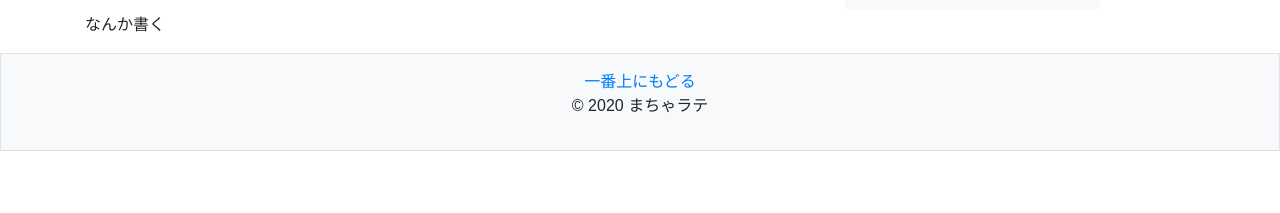
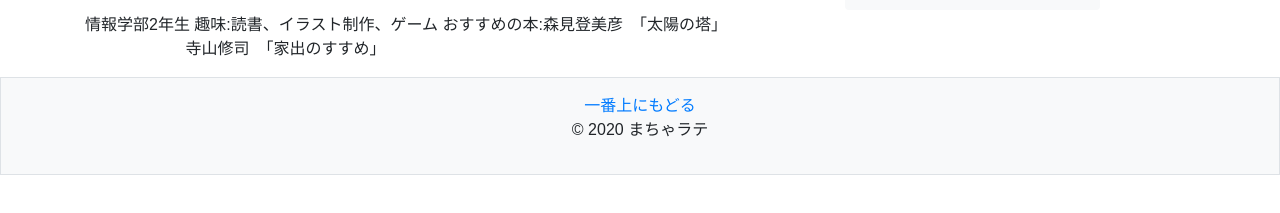
Before and after one commit to iga0005/iga0005.github.io, a plain HTML site: page index.html in a window 1280 px wide. Shown: the part 153-366 px from the top of the page. Drawn offline with nearby package versions, Linux system fonts and the light colour scheme.

Commit message:
Update index.html

```diff
--- a/index.html
+++ b/index.html
@@ -55,7 +55,10 @@
         <div class="blog-post">
           <h1 class="blog-post-title">伊賀爽太　ページ</h1>
           <p class="blog-post-meta">2021/11/31</p>
-          <p>なんか書く
+          <p>情報学部2年生
+            趣味:読書、イラスト制作、ゲーム
+            おすすめの本:森見登美彦　「太陽の塔」
+            　　　　　　 寺山修司　「家出のすすめ」
           </p>
         </div><!-- /.blog-post -->
       </div><!-- /.blog-main -->
```
